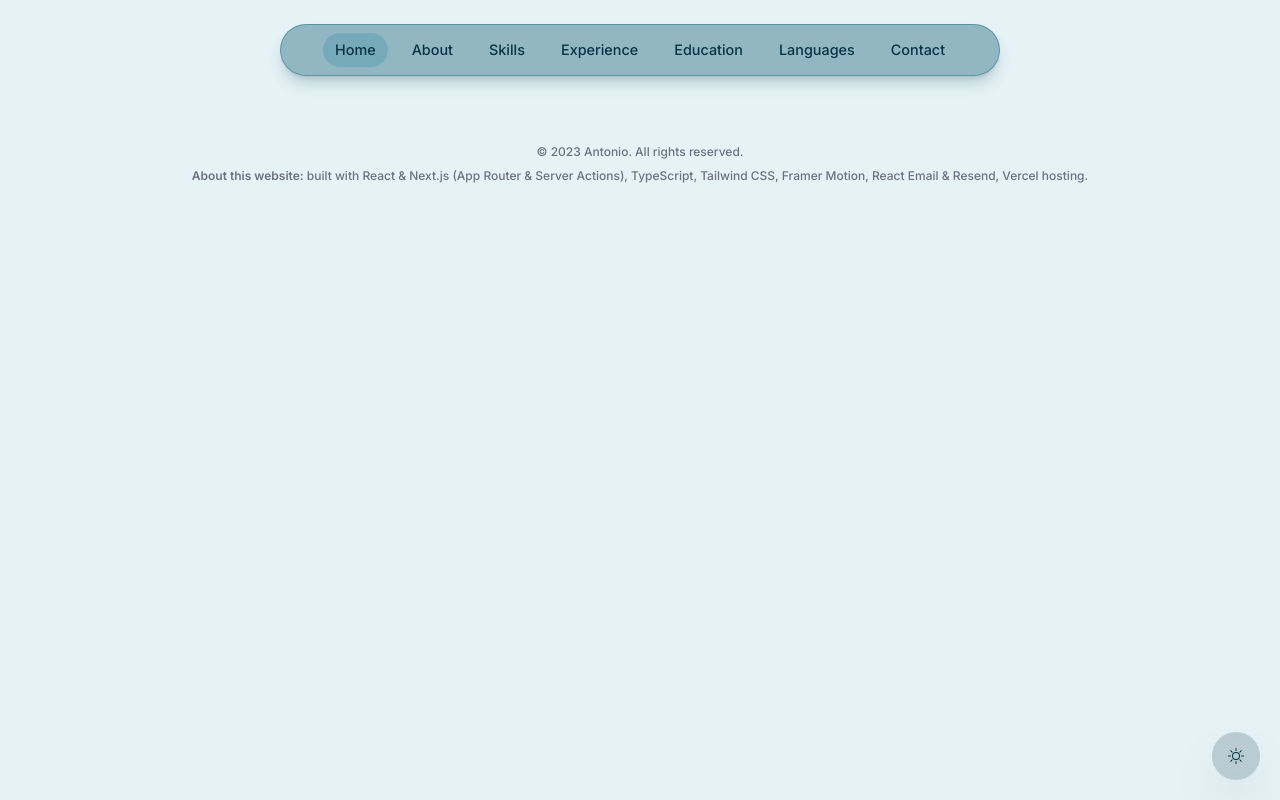
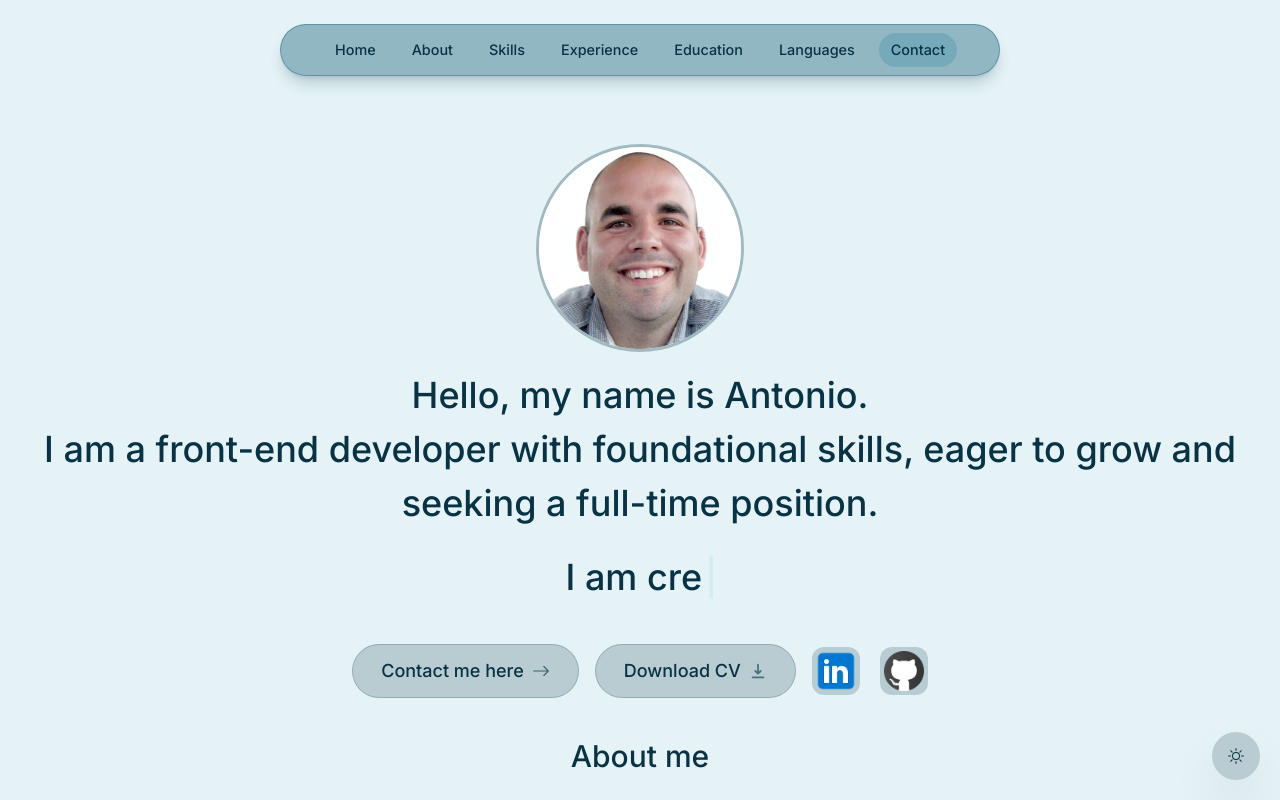
Before and after one commit to herrgallardo/my-personal-website, a Next.js app: page / in a window 1280 px wide. Shown: the top 800 px of the page. Built offline with nearby package versions, Linux system fonts and the light colour scheme; no server answers.

Commit message:
task: add components to home page

```diff
--- a/app/page.tsx
+++ b/app/page.tsx
@@ -1,5 +1,23 @@
+import About from '@/components/About'
+import Contact from '@/components/Contact'
+import Education from '@/components/Education'
+import Experience from '@/components/Experience'
+import Intro from '@/components/Intro'
+import Languages from '@/components/Languages'
+import Skills from '@/components/Skills'
+
 const Home = () => {
-  return <div></div>
+  return (
+    <main className="flex flex-col items-center px-4">
+      <Intro />
+      <About />
+      <Skills />
+      <Experience />
+      <Education />
+      <Languages />
+      <Contact />
+    </main>
+  )
 }
 
 export default Home
```
